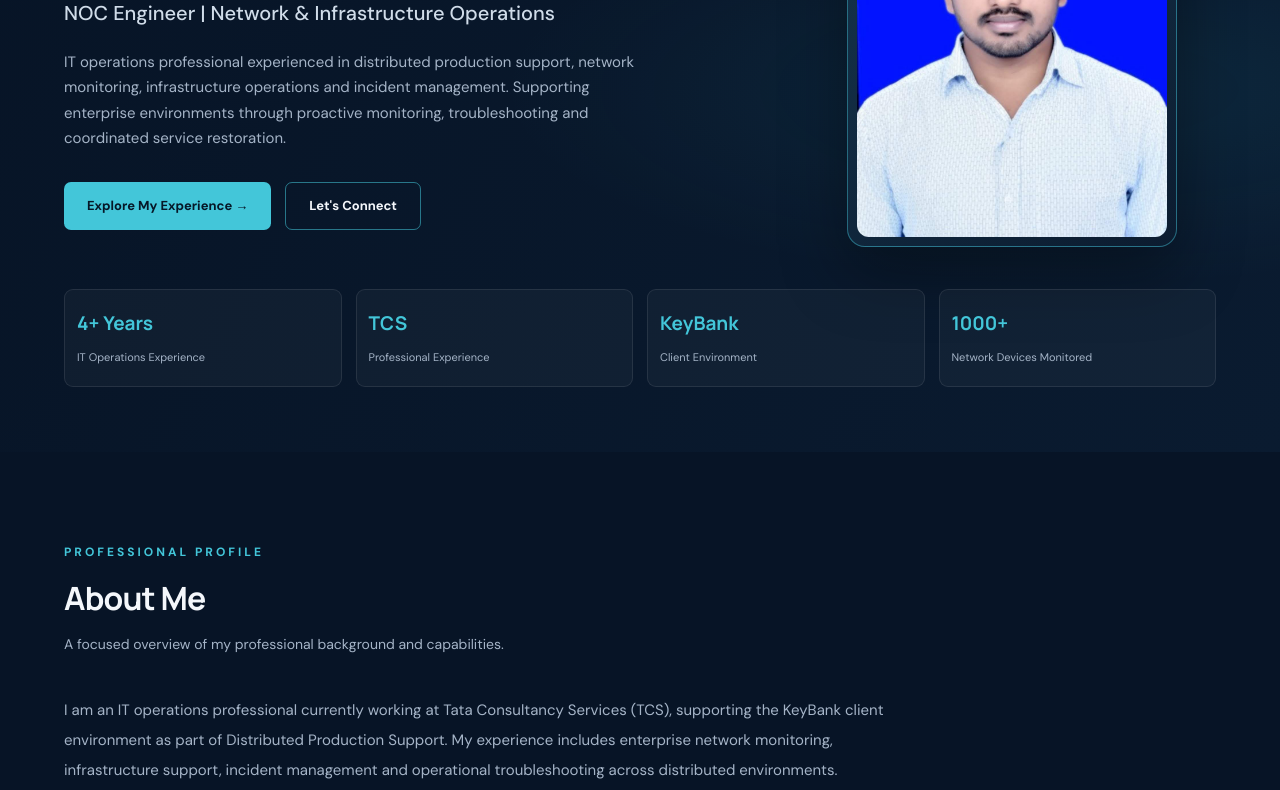
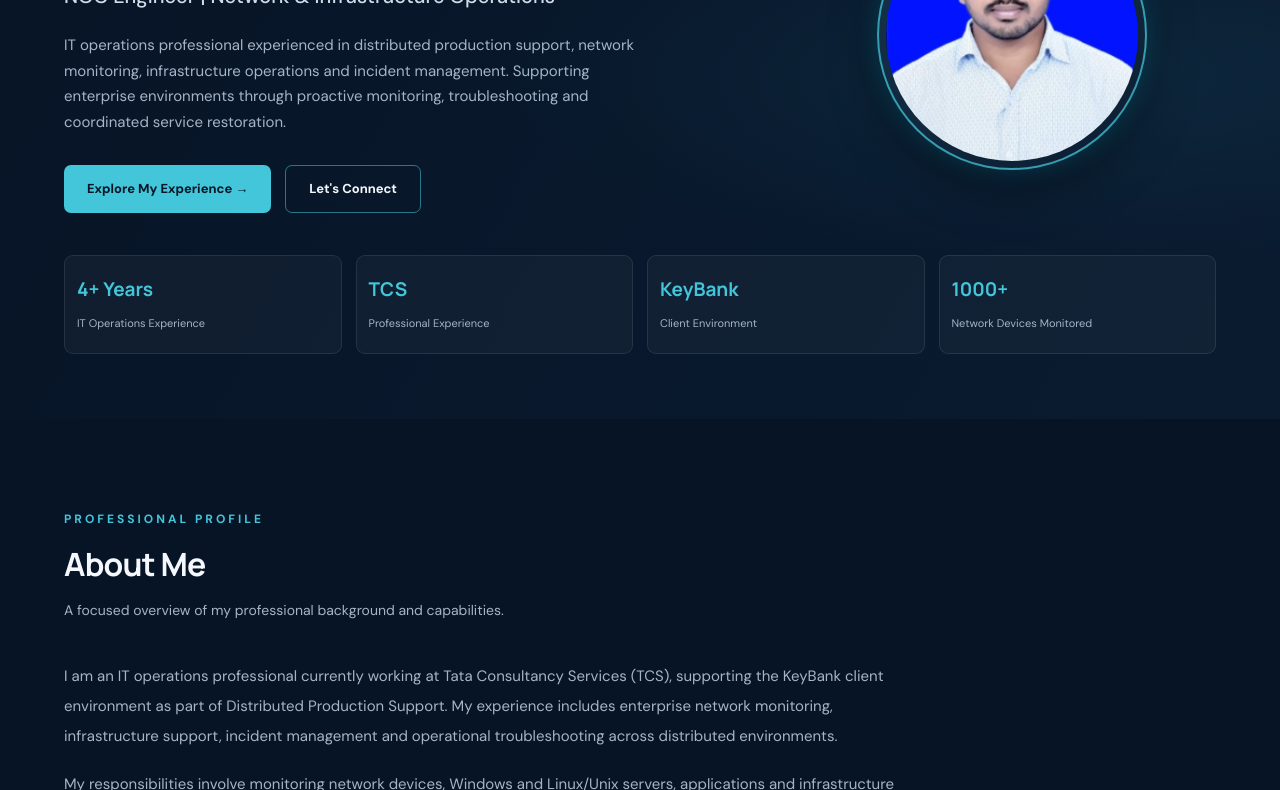
Before and after one commit to VAMSIDHARKAKARLA/VAMSIDHARKAKARLA.github.io, a plain HTML site: page index.html in a window 1280 px wide. Shown: the part 285-1075 px from the top of the page. Drawn offline with Linux system fonts and the light colour scheme.

Commit message:
Update index.html

```diff
--- a/index.html
+++ b/index.html
@@ -200,13 +200,15 @@ nav {
 }
 
 .photo-frame {
-  width: 330px;
-  height: 390px;
-  padding: 9px;
-  border: 1px solid rgba(67,198,217,.45);
-  border-radius: 18px;
+  width: 270px;
+  height: 270px;
+  padding: 7px;
+  border: 2px solid rgba(67,198,217,.75);
+  border-radius: 50%;
   background: linear-gradient(145deg, #16364e, #0c1c30);
-  box-shadow: 0 25px 65px rgba(0,0,0,.35);
+  box-shadow: 0 0 25px rgba(0,217,255,.18),
+              0 20px 50px rgba(0,0,0,.35);
+  overflow: hidden;
 }
 
 .photo-frame img {
@@ -214,7 +216,7 @@ nav {
   height: 100%;
   object-fit: cover;
   object-position: 53% center;
-  border-radius: 12px;
+  border-radius: 50%;
   display: block;
 }
 
```
